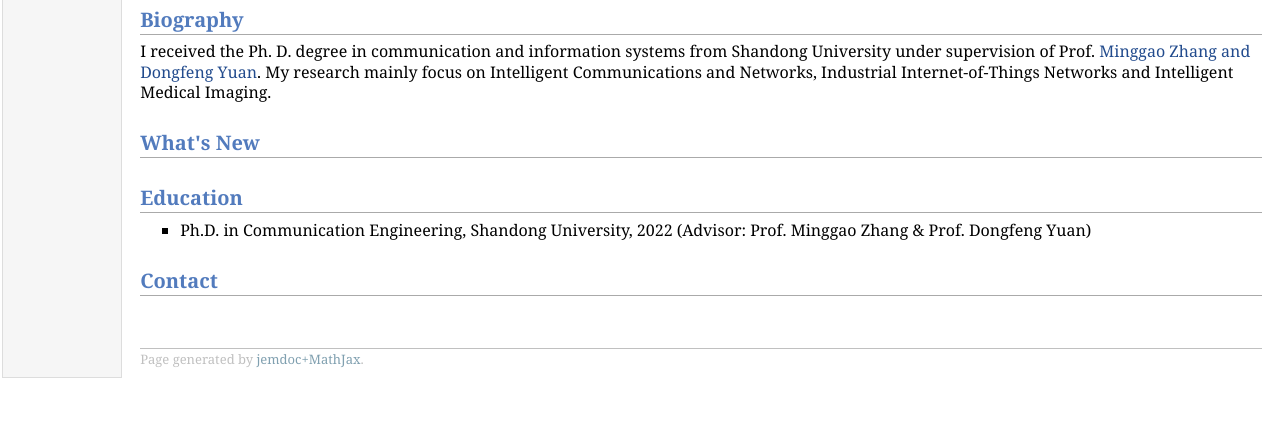
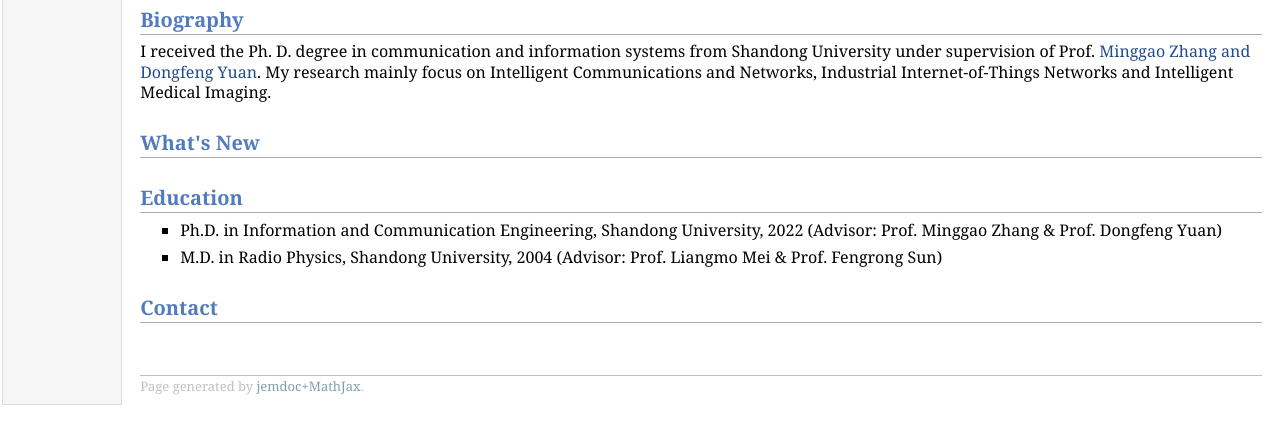
Before and after one commit to pnixsoft/mqzhang, a plain HTML site: page index.html in a window 1280 px wide. Shown: the part 311-744 px from the top of the page. Drawn offline with nearby package versions, Linux system fonts and the light colour scheme; some packages are replaced by stand-ins of ours.

Commit message:
0412Update

```diff
--- a/index.html
+++ b/index.html
@@ -76,7 +76,12 @@ My research mainly focus on Intelligent Communications and Networks, Industrial
 <h2>Education
 </h2>
 <ul>
-<li><p>Ph.D. in Communication Engineering, Shandong University, 2022 (Advisor: Prof. Minggao Zhang & Prof. Dongfeng Yuan)
+
+<li><p>Ph.D. in Information and Communication Engineering, Shandong University, 2022 (Advisor: Prof. Minggao Zhang & Prof. Dongfeng Yuan)
+</p>
+</li>
+
+<li><p>M.D. in Radio Physics, Shandong University, 2004 (Advisor: Prof. Liangmo Mei & Prof. <a href="https://mele.sdu.edu.cn/info/1024/4874.htm" target=&ldquo;blank&rdquo;></a>Fengrong Sun)
 </p>
 </li>
 
```
